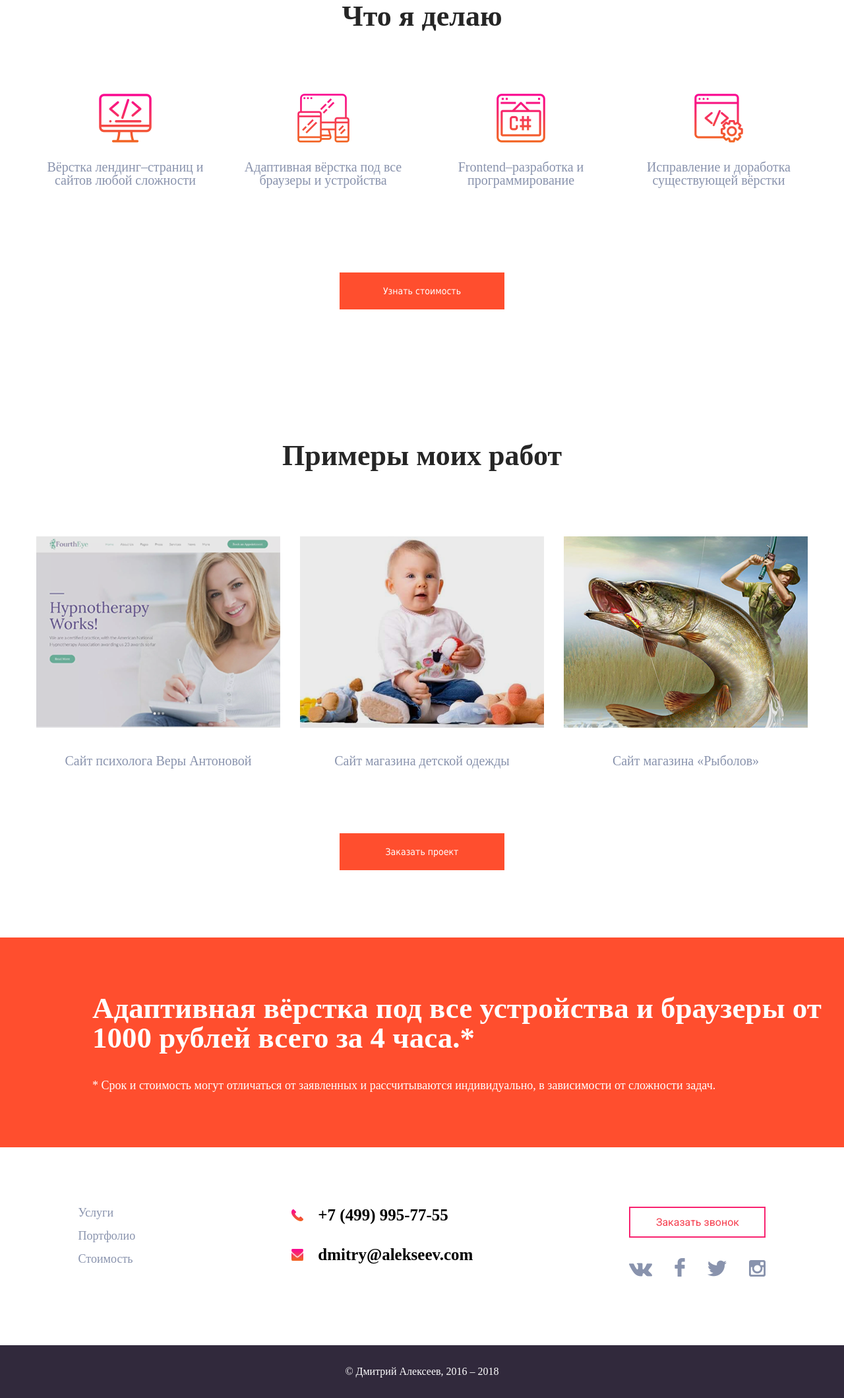
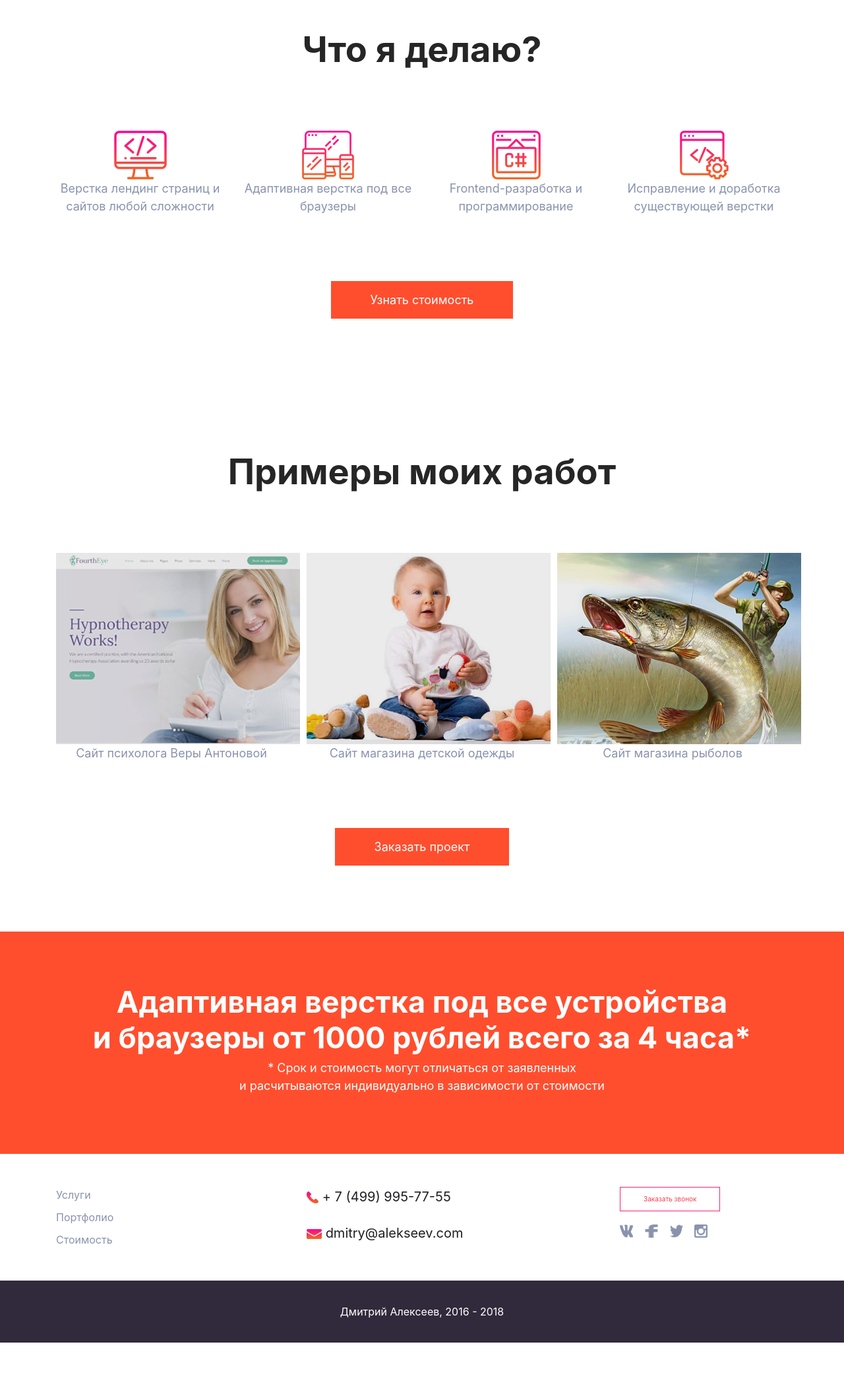
Before and after one commit to Elena3852/Elena3852.github.io, a plain HTML site: page index.html in a window 1280 px wide. Shown: the part 630-2749 px from the top of the page at 66% size. After the commit the page ends 2665 px from the top, so only its background shows below. Drawn offline with nearby package versions, Linux system fonts and the light colour scheme.

Commit message:
Changes files

```diff
--- /dev/null
+++ b/css/style.css
@@ -0,0 +1,230 @@
+html {
+  font-size: 10px;
+}
+body {
+  height: 100vh;
+  width: 100%;
+}
+.btn-orange {
+  padding: 1.5rem 6rem;
+  background-color: #ff4e2e;
+  border: none;
+  color: #ffff;
+  font-size: 1.8rem;
+}
+.btn-orange:focus {
+  outline: none;
+}
+.btn-orange:active {
+  background-color: #ff3815;
+}
+.btn-call {
+  padding: 1rem 3.5rem;
+  background-color: transparent;
+  border: 1px solid #f82370;
+  color: #f53f4f;
+  font-size: 1/6rem;
+}
+.btn-call:focus {
+  outline: none;
+}
+.btn-call:active {
+  background-color: #ff3815;
+  color: #ffff;
+}
+.main {
+  background-color: #fbfbfb;
+}
+.main-header-menu {
+  padding: 3rem 0;
+}
+.main-header-menu a {
+  margin: 0 1rem;
+  color: #1f1f24;
+  font-size: 1.6rem;
+}
+.main-header-menu a:hover {
+  color: #1f1f24;
+  text-decoration: none;
+}
+.main-header-menu a:focus {
+  color: #fc557c;
+  border-bottom: 1px solid #ff4e2e;
+}
+.main-header-contacts {
+  padding: 2rem 0;
+}
+.main-header-contacts a {
+  margin-right: 2rem;
+  color: #1f1f24;
+  font-size: 2.5rem;
+  font-weight: 700;
+}
+.main-header-contacts a:hover {
+  color: #1f1f24;
+  text-decoration: none;
+}
+.main-content-text {
+  margin-top: 15rem;
+  margin-bottom: 4.6rem;
+}
+.main-content-text h1 {
+  font-size: 6.5rem;
+  font-weight: 700;
+}
+.main-content-text p {
+  font-size: 2.5rem;
+  color: #8993ad;
+}
+.main-content img {
+  max-width: 100%;
+  height: auto;
+  border: 0;
+}
+.work {
+  padding: 10rem 0;
+}
+.work-header h2 {
+  color: #262626;
+  font-size: 5.4rem;
+  font-weight: 700;
+}
+.work-content {
+  margin: 9rem 0;
+}
+.work-content-block p {
+  font-size: 1.8rem;
+  color: #8993ad;
+}
+.portfolio {
+  margin: 10rem 0;
+}
+.portfolio-header h2 {
+  color: #262626;
+  font-size: 5.4rem;
+  font-weight: 700;
+}
+.portfolio-content {
+  margin: 9rem 0;
+}
+.portfolio-content-block p {
+  font-size: 1.8rem;
+  color: #8993ad;
+}
+.adaptive {
+  background-color: #ff4e2e;
+  padding: 8rem 0;
+}
+.adaptive-header h3 {
+  color: #ffff;
+  font-size: 4.5rem;
+  font-weight: 700;
+}
+.adaptive-header p {
+  color: #ffff;
+  font-size: 1.8rem;
+}
+.contacts {
+  padding: 5rem 0;
+}
+.contacts-menu a {
+  display: block;
+  font-size: 1.6rem;
+  color: #8993ad;
+}
+.contacts-menu a:nth-child(2) {
+  margin-top: 1rem;
+}
+.contacts-menu a:nth-child(3) {
+  margin-top: 1rem;
+}
+.contacts-menu a:hover {
+  color: #f82370;
+  text-decoration: none;
+}
+.contacts-link a {
+  display: block;
+  color: #1f1f24;
+  text-decoration: none;
+  font-size: 2rem;
+}
+.contacts-link a:nth-child(2) {
+  margin-top: 2.5rem;
+}
+.contacts-link a:hover {
+  color: #1f1f24;
+  text-decoration: none;
+}
+.contacts-ps button {
+  display: block;
+}
+.contacts-ps a:nth-child(3) {
+  margin-left: 1.5rem;
+}
+.contacts-ps a:nth-child(4) {
+  margin-left: 1.5rem;
+}
+.contacts-ps a:nth-child(5) {
+  margin-left: 1.5rem;
+}
+.contacts-ps a img {
+  width: 2rem;
+  height: 2rem;
+  margin-top: 2rem;
+}
+footer {
+  padding: 3.5rem;
+  background-color: #31293c;
+  color: #ffff;
+  font-size: 1.6rem;
+}
+@media (max-width: 991px) {
+  .main-header-menu {
+    text-align: center;
+  }
+  .main-header-contacts {
+    text-align: center;
+  }
+  .main-header-contacts a {
+    display: block;
+    margin-bottom: 5rem;
+  }
+  .main-content img {
+    margin: 4rem 5rem;
+    border: 3px solid #ff4e2e;
+  }
+  .main-content button {
+    margin: 0 20rem;
+  }
+  .main-content-text {
+    text-align: center;
+  }
+  .work-content-block {
+    border: 3px solid #f53f4f;
+    padding: 2.5rem;
+    margin-top: 2.5rem;
+    height: 24rem;
+  }
+  .portfolio-content-block {
+    margin-top: 3rem;
+    border: 3px solid #ff4e2e;
+  }
+  .contacts-menu {
+    text-align: center;
+  }
+  .contacts-menu a {
+    display: inline-block;
+    margin: 0 3rem;
+  }
+  .contacts-link {
+    margin: 3rem 0;
+    text-align: center;
+  }
+  .contacts-ps {
+    margin: 3rem 0;
+    text-align: center;
+  }
+  .contacts-ps button {
+    margin: auto;
+  }
+}
--- a/index.html
+++ b/index.html
@@ -1,178 +1,184 @@
-<!DOCTYPE html>
+<!doctype html>
 <html lang="ru">
   <head>
-    <meta charset="UTF-8">
-    <meta name="viewport" content="width=device-width, initial-scale=1.0">
-    <title>Сайт-портфолио Frontend-разработчик и веб-верстальщик</title>
-    <!-- fonts -->
-    <link href="https://fonts.googleapis.com/css2?family=Roboto&display=swap" rel="stylesheet">
-    <!-- styles -->
-    <link rel="stylesheet" href="styles/main.css">
+    <title>Portfolio</title>
+    <!-- Required meta tags -->
+    <meta charset="utf-8">
+    <meta name="viewport" content="width=device-width, initial-scale=1, shrink-to-fit=no">
+    <link rel="stylesheet" href="css/style.css">
+    <!-- Bootstrap CSS -->
+    <link rel="stylesheet" href="https://stackpath.bootstrapcdn.com/bootstrap/4.3.1/css/bootstrap.min.css" integrity="sha384-ggOyR0iXCbMQv3Xipma34MD+dH/1fQ784/j6cY/iJTQUOhcWr7x9JvoRxT2MZw1T" crossorigin="anonymous">
   </head>
   <body>
-  <!-- header -->
-  <header class="header">
+    <section class="main">
       <div class="container">
-      <div class="navbar">
-        <div class="navbar-links">
-          <a href="#activity" class="navbar-links-item">Услуги</a>
-          <a href="#portfolio" class="navbar-links-item">Портфолио</a>
-          <a href="#price" class="navbar-links-item">Стоимость</a>
-        </div>
-        <!-- /.navbar-link -->
-        <div class="navbar-conctants">
-          <a href="tel:+74999955577" class="navbar-conctants-phone">+7 (499) 995-55-77</a>
-          <button class="button">Заказать звонок</button>
-        </div>
-        <!-- /.navbar-conctants -->
-      </div>
-      <!-- /.navbar -->
-      <div class="hero">
-        <div class="hero-main">
-          <h1 class="hero-header">Дмитрий Алексеев</h1>
-          <span class="hero-text gray-text">Frontend-разработчик и веб-верстальщик</span>
-          <button class="button-orange">Узнать больше</button>
-        </div>
-        <!-- /.hero-main -->
-        <div class="hero-img">
-          <img src="./img/human.png" alt="Дмитрий Алексеев">
-        </div>
-        <!-- /.hero-img -->
-      </div>
-      <!-- /.hero -->
-    </div>
-    <!-- /.container -->
-  </header>
-
-  <!-- section activity -->
-  <section id="activity" class="activity">
-    <div class="container">
-      <h2 class="header-text">Что я делаю</h2>
-      <div class="activity-wrap flex-sa-w">
-        <div class="activity-wrap-block">
-          <img src="./img/advantages/1.png" alt="advantage 1">
-          <p class="gray-text advantage-text">
-            Вёрстка лендинг–страниц и сайтов любой сложности
-          </p>
-        </div>
-        <div class="activity-wrap-block">
-          <img src="./img/advantages/2.png" alt="advantage 2">
-          <p class="gray-text advantage-text">
-            Адаптивная вёрстка под все
-            браузеры и устройства
-          </p>
-        </div>
-        <div class="activity-wrap-block">
-          <img src="./img/advantages/3.png" alt="advantage 3">
-          <p class="gray-text advantage-text">
-            Frontend–разработка
-            и программирование
-          </p>
-        </div>
-        <div class="activity-wrap-block">
-          <img src="./img/advantages/4.png" alt="advantage 4">
-          <p class="gray-text advantage-text">
-            Исправление и доработка
-            существующей вёрстки
-          </p>
+        <div class="main-header">
+          <div class="row">
+            <div class="col-lg-4 col-md-12">
+              <div class="main-header-menu">
+                <a href="#work">Услуги</a>
+                <a href="#portfolio">Портфолио</a>
+                <a href="#adaptive">Стоимость</a>
               </div>
             </div>
-      <button class="button-orange btn-block">Узнать стоимость</button>
+            <div class="col-lg-5 offset-lg-3 col-md-12">
+              <div class="main-header-contacts">
+                <a href="tel:+7(499) 995-55-71">+7(499) 995-55-71</a>
+                <button class="btn-call">Заказать звонок</button>
+              </div>
+            </div>
+            <div class="main-content">
+              <div class="row">
+                <div class="col-lg-8 col-md-12">
+                  <div class="main-content-text">
+                    <h1>Дмитрий Алексеев</h1>
+                    <p>Frontend-разработчик и веб-верстальщик</p>
+                  </div>
+                  <button class="btn-orange">Узнать больше</button>
+                </div>
+                <div class="col-lg-4 col-md-12">
+                  <img src="img/human.png" alt="Human">
+                </div>
+              </div>
+            </div>
+          </div>
+        </div>
       </div>
     </section>
-
-  <!-- section portfolio -->
-  <section id="portfolio"class="portfolio">
+    <!--Section work-->
+    <section id="work" class="work">
       <div class="container">
-      <h2 class="header-text">Примеры моих работ</h2>
-      <div class="portfolio-wrap flex-sa-w">
-        <div class="portfolio-wrap-block">
-          <div class="portfolio-block-img">
-            <img src="./img/work/1.png" alt="portfolio img 1">
+        <div class="work-header text-center">
+          <h2>Что я делаю?</h2>
         </div>
-          <p class="gray-text portfolio-text">Сайт психолога Веры Антоновой</p>
-          <!-- /.gray-text -->
+        <div class="work-content">
+          <div class="row">
+            <div class="col-lg-3 col-md-6">
+              <div class="work-content-block text-center">
+              <img src="img/advantages/1.png" alt="work1">
+              <p>Верстка лендинг страниц и сайтов любой сложности</p>
               </div>
-        <!-- /.portfolio-block -->
-        <div class="portfolio-wrap-block">
-          <div class="portfolio-block-img">
-            <img src="./img/work/2.png" alt="portfolio img 2">
             </div>
-          <p class="gray-text portfolio-text">Сайт магазина детской одежды</p>
-          <!-- /.gray-text -->
+            <div class="col-lg-3 col-md-6">
+              <div class="work-content-block text-center">
+              <img src="img/advantages/2.png" alt="work2">
+              <p>Адаптивная верстка под все браузеры</p>
               </div>
-        <!-- /.portfolio-block -->
-        <div class="portfolio-wrap-block">
-          <div class="portfolio-block-img">
-            <img src="./img/work/3.png" alt="portfolio img 3">
             </div>
-          <p class="gray-text portfolio-text">Сайт магазина «Рыболов»</p>
-          <!-- /.gray-text -->
+            <div class="col-lg-3 col-md-6">
+              <div class="work-content-block text-center">
+              <img src="img/advantages/3.png" alt="work3">
+              <p>Frontend-разработка и программирование</p>
               </div>
-        <!-- /.portfolio-block -->
             </div>
-      <!-- /.portfolio-wrap -->
-      <button class="button-orange btn-block">Заказать проект</button>
+            <div class="col-lg-3 col-md-6">
+              <div class="work-content-block text-center">
+              <img src="img/advantages/4.png" alt="work4">
+              <p>Исправление и доработка существующей верстки</p>
               </div>
-    <!-- /.container -->
+            </div>
+          </div>
+        </div>
+        <div class="col-lg-12 text-center">
+          <button class="btn-orange">Узнать стоимость</button>
+        </div>
+      </div>
     </section>
-
-  <!-- section price -->
-  <section id="price"class="price">
-    <div class="scroll-container">
-      <div class="price-text">
-        <h3 class="price-header">
-          Адаптивная вёрстка под все устройства и браузеры от 1000 рублей всего за 4 часа.*
-        </h3>
-        <p class="price-description">
-          * Срок и стоимость могут отличаться от заявленных и рассчитываются  индивидуально,
-          в зависимости от сложности задач.
-        </p>
+    <!--Portfolio section-->
+    <section id="portfolio" class="portfolio">
+      <div class="container">
+        <div class="portfolio-header text-center">
+          <h2>Примеры моих работ</h2>
         </div>
-      <!-- /.price-text -->
+        <div class="portfolio-content">
+          <div class="row">
+            <div class="col-lg-4 col-md-12">
+              <div class="portfolio-content-block text-center">
+                <img src="img/work/1.png" alt="portfolio1">
+                <p>Сайт психолога Веры Антоновой</p>
               </div>
-    <!-- /.container -->
+            </div>
+            <div class="col-lg-4 col-md-12">
+              <div class="portfolio-content-block text-center">
+                <img src="img/work/2.png" alt="portfolio2">
+                <p>Сайт магазина детской одежды</p>
+              </div>
+            </div>
+            <div class="col-lg-4 col-md-12">
+              <div class="portfolio-content-block text-center">
+                <img src="img/work/3.png" alt="portfolio3">
+                <p>Сайт магазина рыболов</p>
+              </div>
+            </div>
+          </div>
+        </div>
+        <div class="col-lg-12 text-center">
+          <button class="btn-orange">Заказать проект</button>
+        </div>
+      </div>
     </section>
-
-  <!-- footer -->
-  <footer class="footer">
-    <div class="scroll-container">
-      <div class="flex-sa-w footer-wrap">
-        <div class="footer-menu">
-          <a href="#activity" class="footer-menu-link">Услуги</a>
-          <a href="#portfolio" class="footer-menu-link">Портфолио</a>
-          <a href="#price" class="footer-menu-link">Стоимость</a>
+    <!--Adaptive block-->
+    <section id="adaptive" class="adaptive">
+      <div class="container">
+        <div class="adaptive-header">
+          <div class="col-lg-12 text-center">
+            <h3>Адаптивная верстка под все устройства <br>
+            и браузеры от 1000 рублей всего за 4 часа*</h3>
+            <p>* Срок и стоимость могут отличаться от заявленных <br>
+            и расчитываются индивидуально в зависимости от стоимости</p>
           </div>
-        <!-- /.footer-menu -->
-        <div class="footer-contacts">
-          <a href="tel:+74999957755" class="footer-contacts-block">
-            <img src="./img/phone.png" alt="phone">
-            <p>+7 (499) 995-77-55</p>
+        </div>
+      </div>
+    </section>
+    <!--Contacts section-->
+    <section class="contacts">
+      <div class="container">
+        <div class="row">
+          <div class="col-lg-2 col-md-12">
+            <div class="contacts-menu">
+              <a href="#work">Услуги</a>
+              <a href="#portfolio">Портфолио</a>
+              <a href="#adaptive">Стоимость</a>
+            </div>
+          </div>
+          <div class="col-lg-3 offset-lg-2 col-md-12">
+           <div class="contacts-link">
+            <a href="tel: +7 (499) 995-77-55">
+              <img src="img/phone.png" alt="phone">
+              + 7 (499) 995-77-55
             </a>
-          <a href="mailto:dmitry@alekseev.com" class="footer-contacts-block">
-            <img src="./img/mail.png" alt="mail">
-            <p>dmitry@alekseev.com</p>
+            <a href="mailto: dmitry@alekseev.com">
+              <img src="img/mail.png" alt="e-mail">
+              dmitry@alekseev.com
             </a>
            </div>
-        <!-- /.footer-contacts -->
-        <div class="footer-social">
-          <button class="button">Заказать звонок</button>
-          <div class="footer-social-wrap">
-            <a href="#" class="footer-social-wrap-link"><img src="./img/vk.png" alt="vk"></a>
-            <a href="#" class="footer-social-wrap-link"><img src="./img/fb.png" alt="fb"></a>
-            <a href="#" class="footer-social-wrap-link"><img src="./img/twitter.png" alt="twitter"></a>
-            <a href="#" class="footer-social-wrap-link"><img src="./img/inst.png" alt="inst"></a>
+          </div>
+          <div class="col-lg-3 offset-lg-2 col-md-12">
+            <div class="contacts-ps">
+            <button class="btn-call button">
+              Заказать звонок
+            </button>
+            <a href="#"> <img src="img/vk.png" alt="wk">  </a>
+            <a href="#"> <img src="img/fb.png" alt="f"> </a>
+            <a href="#"> <img src="img/twitter.png" alt="tw"> </a>
+            <a href="#"> <img src="img/inst.png" alt="inst"> </a>
           </div>
           </div>
-        <!-- /.footer-social -->
         </div>
-      <!-- /.footer-wrap -->
       </div>
-    <!-- /.container -->
+    </section>
+    <footer class="text-center">
+      Дмитрий Алексеев, 2016 - 2018
     </footer>
-  <!-- copyright -->
-  <div class="copyright">
-    <h4 class="copyright-text">© Дмитрий Алексеев, 2016 – 2018</h4>
-  </div>
+
+
+
+
+
+    <!-- Optional JavaScript -->
+    <!-- jQuery first, then Popper.js, then Bootstrap JS -->
+    <script src="https://code.jquery.com/jquery-3.3.1.slim.min.js" integrity="sha384-q8i/X+965DzO0rT7abK41JStQIAqVgRVzpbzo5smXKp4YfRvH+8abtTE1Pi6jizo" crossorigin="anonymous"></script>
+    <script src="https://cdnjs.cloudflare.com/ajax/libs/popper.js/1.14.7/umd/popper.min.js" integrity="sha384-UO2eT0CpHqdSJQ6hJty5KVphtPhzWj9WO1clHTMGa3JDZwrnQq4sF86dIHNDz0W1" crossorigin="anonymous"></script>
+    <script src="https://stackpath.bootstrapcdn.com/bootstrap/4.3.1/js/bootstrap.min.js" integrity="sha384-JjSmVgyd0p3pXB1rRibZUAYoIIy6OrQ6VrjIEaFf/nJGzIxFDsf4x0xIM+B07jRM" crossorigin="anonymous"></script>
   </body>
 </html>
```
Lines whose indentation alone changed are shown as unchanged.
